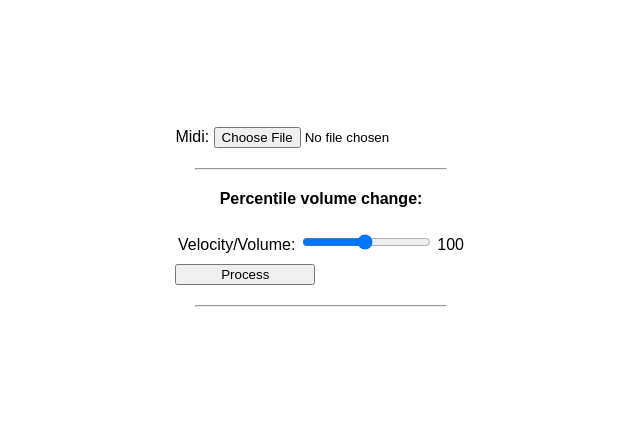
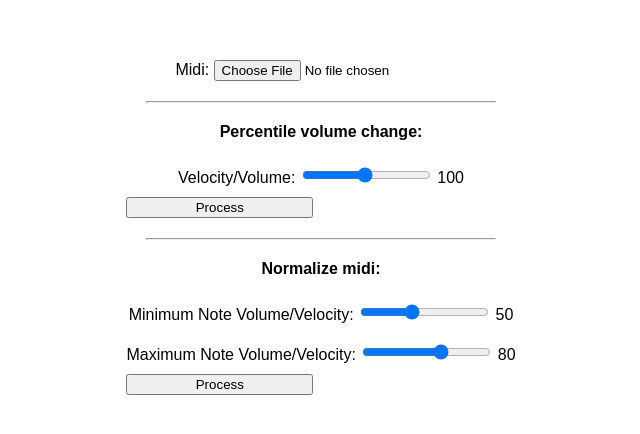
Before and after one commit to foxcassia/midiFastVolumeFix, a website with bundled scripts: page index.html in a window 1280 px wide. Shown: the part 178-612 px from the top of the page, without its empty margins (319-959 px from the left). Built offline with nearby package versions, Linux system fonts and the light colour scheme.

Commit message:
html for new normalization feature

```diff
--- a/index.html
+++ b/index.html
@@ -12,8 +12,9 @@
 
         <hr></hr>
 
+        <!-- Percentile based volume increase -->
+        <p><b>Percentile volume change:</b></p>
         <div class="slider-section">
-            <p><b>Percentile volume change:</b></p>
             <label for="scaleVelocityPercent">Velocity/Volume:</label>
             <input type="range" id="scaleVelocityPercent" min="5" max="200" value="100">
             <span id="scaleVelocityPercentValue">100</span>
@@ -25,6 +26,24 @@
         </div>
 
         <hr></hr>
+
+        <p><b>Normalize midi:</b></p>
+        <div class="slider-section">
+            <label for="scaleNormalizeMidiMinimum">Minimum Note Volume/Velocity:</label>
+            <input type="range" id="scaleNormalizeMidiMinimum" min="1" max="126" value="50">
+            <span id="scaleNormalizeMidiMinimumValue">50</span>
+        </div>
+
+        <div class="slider-section">
+            <label for="scaleNormalizeMidiMaximum">Maximum Note Volume/Velocity:</label>
+            <input type="range" id="scaleNormalizeMidiMaximum" min="1" max="127" value="80">
+            <span id="scaleNormalizeMidiMaximumValue">80</span>
+        </div>
+
+        <div class="button-container">
+            <button id="processButtonNormalizeMidi">Process</button>
+            <button id="downloadButtonNormalizeMidi" style="display: none;">Download</button>
+        </div>
     </div>
 
     <script src="bundle.js"></script>
```
